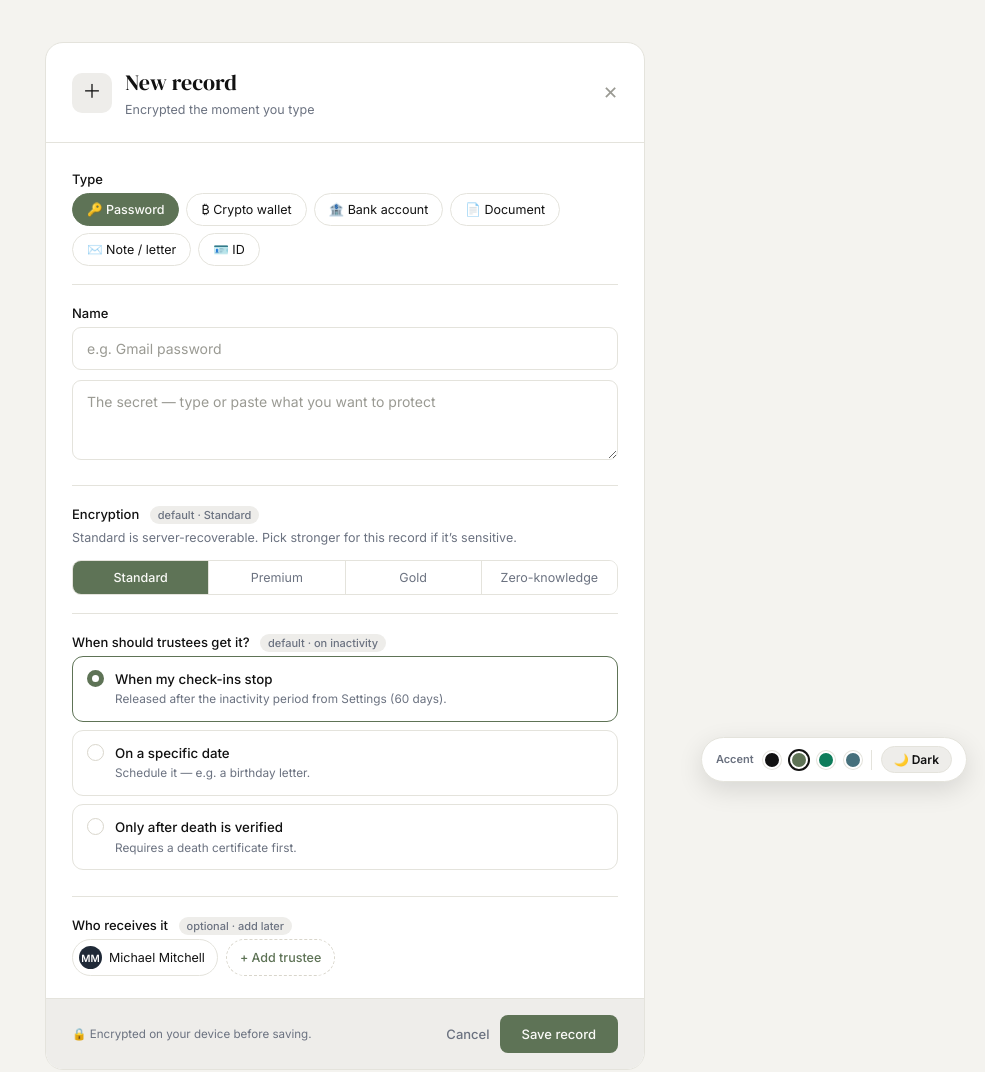
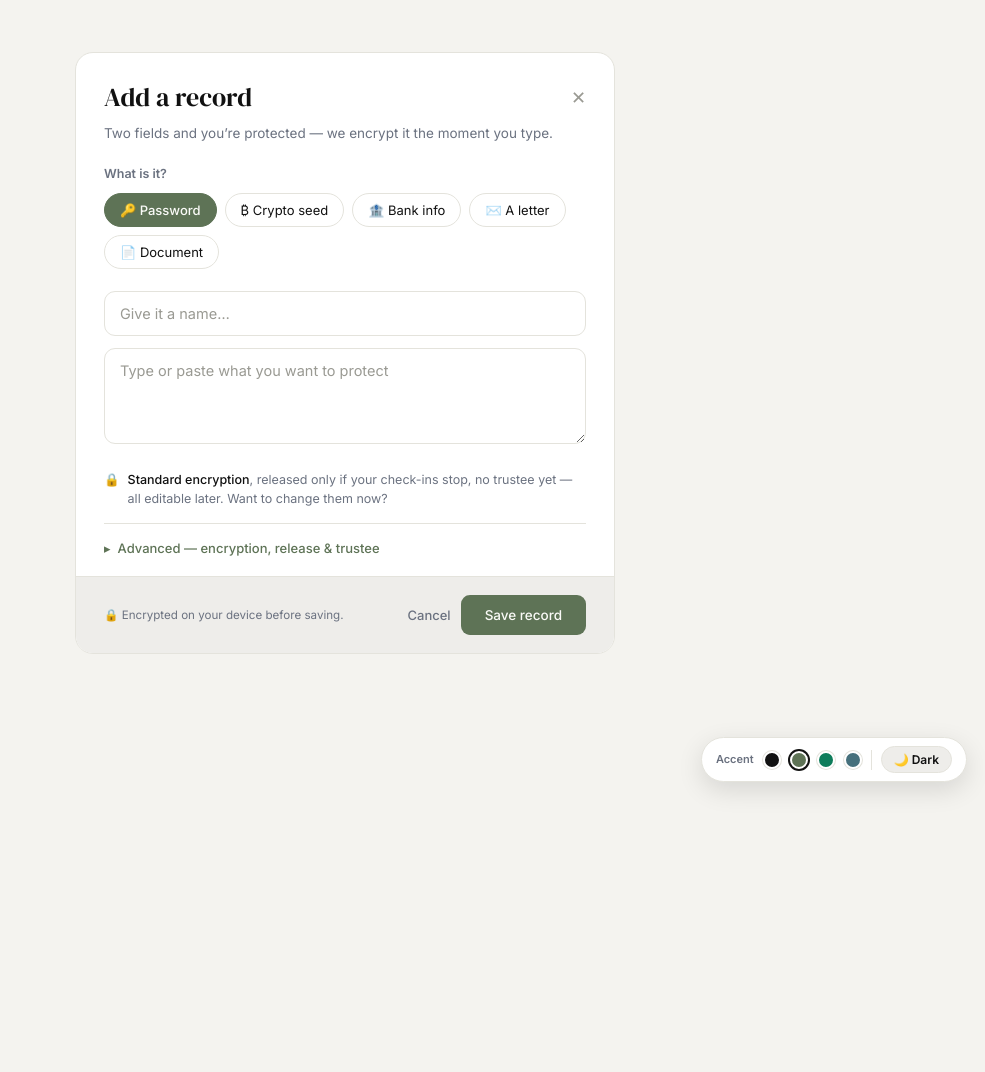
Before and after one commit to menadavid770/testamently-design-mockups, a plain HTML site: page v3/screens/add-record-dark-desktop.html in a window 1280 px wide. Shown: the whole page, without its empty margins (295-1280 px from the left). After the commit the page ends 800 px from the top, so only its background shows below. Drawn offline with Linux system fonts and the light colour scheme.

Commit message:
Make v3 add-record minimalist (2 fields + Advanced disclosure)
Was the full form; now quick-pick + name + secret with smart-default note and
encryption/release/trustee behind an 'Advanced' details disclosure.

Co-Authored-By: Claude Opus 4.8 <noreply@anthropic.com>

```diff
--- a/v3/screens/add-record-dark-desktop.html
+++ b/v3/screens/add-record-dark-desktop.html
@@ -3,7 +3,7 @@
 <head>
 <meta charset="UTF-8">
 <meta name="viewport" content="width=device-width, initial-scale=1.0">
-<title>Testamently — Add record (themeable · v3)</title>
+<title>Testamently — Add record (minimalist · v3)</title>
 <link rel="preconnect" href="https://fonts.googleapis.com"><link rel="preconnect" href="https://fonts.gstatic.com" crossorigin>
 <link href="https://fonts.googleapis.com/css2?family=DM+Serif+Display:ital@0;1&family=Inter:wght@300;400;500;600;700&display=swap" rel="stylesheet">
 <style>
@@ -12,38 +12,39 @@
   *,*::before,*::after{box-sizing:border-box;margin:0;padding:0}
   body{font-family:var(--sans);background:var(--bg);color:var(--text);line-height:1.6}
   button{font-family:inherit;cursor:pointer}
-  .stage{display:flex;justify-content:center;padding:42px 20px 90px}
-  .panel{width:100%;max-width:600px;background:var(--surface);border:1px solid var(--border);border-radius:18px;overflow:hidden}
-  .ptop{display:flex;align-items:center;gap:13px;padding:22px 26px;border-bottom:1px solid var(--border)}
-  .ptop .ic{width:40px;height:40px;border-radius:10px;background:var(--bg2);display:flex;align-items:center;justify-content:center;font-size:19px}
-  .ptop h2{font-family:var(--serif);font-size:22px;font-weight:400}.ptop .mt{font-size:12.5px;color:var(--muted)}
+  .stage{display:flex;justify-content:center;padding:52px 20px 90px}
+  .panel{width:100%;max-width:540px;background:var(--surface);border:1px solid var(--border);border-radius:18px;overflow:hidden}
+  .ptop{display:flex;align-items:center;gap:13px;padding:24px 28px 4px}
+  .ptop h2{font-family:var(--serif);font-size:26px;font-weight:400}
   .ptop .close{margin-left:auto;font-size:18px;color:var(--muted2);background:none;border:none}
-  .body{padding:8px 26px 4px}
-  .grp{padding:18px 0;border-bottom:1px solid var(--border)}.grp:last-child{border-bottom:none}
-  .lbl{font-size:13px;font-weight:500;margin-bottom:3px}.sub{font-size:12.5px;color:var(--muted);margin-bottom:12px}
-  .default-tag{font-size:11px;font-weight:500;color:var(--muted);background:var(--bg2);padding:2px 8px;border-radius:20px;margin-left:7px}
-  .cats{display:flex;flex-wrap:wrap;gap:7px}
-  .cat{font-size:12.5px;font-weight:400;color:var(--text);border:1px solid var(--border);border-radius:30px;padding:8px 14px;background:var(--surface)}
+  .ptop+.psub{padding:0 28px;font-size:13.5px;color:var(--muted);margin-bottom:20px}
+  .body{padding:0 28px}
+  .lbl{font-size:12.5px;font-weight:600;color:var(--muted);margin:0 0 9px}
+  .cats{display:flex;flex-wrap:wrap;gap:8px;margin-bottom:22px}
+  .cat{font-size:13px;font-weight:400;color:var(--text);border:1px solid var(--border);border-radius:30px;padding:8px 15px;background:var(--surface)}
   .cat.on{border-color:var(--accent);background:var(--accent);color:var(--accent-fg);font-weight:500}
-  input.ti,textarea.tv{width:100%;border:1px solid var(--border);border-radius:9px;padding:12px 14px;font-size:14px;font-family:inherit;color:var(--text);background:var(--surface)}
-  textarea.tv{min-height:80px;resize:vertical;margin-top:10px}
+  input.ti,textarea.tv{width:100%;border:1px solid var(--border);border-radius:11px;padding:13px 15px;font-size:14.5px;font-family:inherit;color:var(--text);background:var(--surface)}
+  textarea.tv{min-height:96px;resize:vertical;margin-top:12px}
   input.ti:focus,textarea.tv:focus{outline:none;border-color:var(--accent)}
   input.ti::placeholder,textarea.tv::placeholder{color:var(--muted2)}
+  .defaults{margin:18px 0 6px;font-size:12.5px;color:var(--muted);display:flex;align-items:flex-start;gap:8px;line-height:1.55}
+  .defaults b{color:var(--text);font-weight:500}
+  details{margin-top:14px;border-top:1px solid var(--border);padding-top:14px}
+  summary{list-style:none;cursor:pointer;font-size:13px;font-weight:500;color:var(--accent);display:flex;align-items:center;gap:7px}
+  summary::-webkit-details-marker{display:none}
+  summary .chev{transition:transform .15s}
+  details[open] summary .chev{transform:rotate(90deg)}
+  .adv{padding-top:14px}
+  .arow{margin-bottom:16px}
+  .arow .al{font-size:12.5px;font-weight:600;margin-bottom:8px}
   .seg{display:flex;border:1px solid var(--border);border-radius:9px;overflow:hidden}
-  .seg button{flex:1;font-size:12.5px;padding:9px 6px;background:var(--surface);border:none;color:var(--muted);border-left:1px solid var(--border)}
+  .seg button{flex:1;font-size:12px;padding:9px 6px;background:var(--surface);border:none;color:var(--muted);border-left:1px solid var(--border)}
   .seg button:first-child{border-left:none}.seg button.on{background:var(--accent);color:var(--accent-fg);font-weight:500}
-  .opt{display:flex;gap:11px;align-items:flex-start;border:1px solid var(--border);border-radius:11px;padding:12px 14px;margin-bottom:8px;cursor:pointer}
-  .opt.on{border-color:var(--accent)}
-  .radio{width:17px;height:17px;border-radius:50%;border:1.5px solid var(--toggle-off);flex:0 0 auto;margin-top:1px}.opt.on .radio{border:5px solid var(--accent)}
-  .opt h4{font-size:13.3px;font-weight:500}.opt p{font-size:11.8px;color:var(--muted)}
-  .who{display:flex;flex-wrap:wrap;gap:8px}
-  .chip{display:flex;align-items:center;gap:7px;border:1px solid var(--border);border-radius:30px;padding:6px 12px 6px 6px;font-size:12.5px;font-weight:400}
-  .av{width:23px;height:23px;border-radius:50%;color:#fff;font-size:10px;font-weight:600;display:flex;align-items:center;justify-content:center}
-  .addc{border:1px dashed var(--toggle-off);border-radius:30px;padding:6px 13px;font-size:12.5px;color:var(--accent);font-weight:500;background:none}
-  .foot{display:flex;align-items:center;gap:14px;padding:16px 26px;border-top:1px solid var(--border);background:var(--bg2)}
+  .pill{border:1px solid var(--border);border-radius:9px;padding:10px 13px;font-size:13px;background:var(--surface);color:var(--text);width:100%}
+  .foot{display:flex;align-items:center;gap:14px;padding:18px 28px;margin-top:18px;border-top:1px solid var(--border);background:var(--bg2)}
   .note{font-size:11.6px;color:var(--muted)}.foot .actions{margin-left:auto;display:flex;gap:10px}
   .cancel{font-size:13px;font-weight:500;color:var(--muted);background:none;border:none}
-  .save{font-size:13px;font-weight:500;color:var(--accent-fg);background:var(--accent);border:none;border-radius:8px;padding:11px 22px}
+  .save{font-size:13.5px;font-weight:500;color:var(--accent-fg);background:var(--accent);border:none;border-radius:9px;padding:12px 24px}
   .tsw{position:fixed;bottom:18px;right:18px;display:flex;align-items:center;gap:9px;background:var(--surface);border:1px solid var(--border);border-radius:30px;padding:8px 14px;z-index:50;box-shadow:0 8px 26px rgba(0,0,0,.12)}
   .tsw .lab{font-size:11px;color:var(--muted);font-weight:600}.tsw .acc-btn{width:18px;height:18px;border-radius:50%;border:2px solid var(--surface);box-shadow:0 0 0 1px var(--border);cursor:pointer;padding:0}.tsw .acc-btn.on{box-shadow:0 0 0 2px var(--text)}
   .tsw .sep{width:1px;height:20px;background:var(--border)}.tsw .mode-btn{font-size:12px;font-weight:600;color:var(--text);background:var(--bg2);border:1px solid var(--border);border-radius:20px;padding:5px 12px}
@@ -52,20 +53,26 @@
 </head>
 <body>
   <div class="stage"><div class="panel">
-    <div class="ptop"><div class="ic">＋</div><div><h2>New record</h2><div class="mt">Encrypted the moment you type</div></div><button class="close">✕</button></div>
+    <div class="ptop"><h2>Add a record</h2><button class="close">✕</button></div>
+    <div class="psub">Two fields and you’re protected — we encrypt it the moment you type.</div>
     <div class="body">
-      <div class="grp"><div class="lbl">Type</div><div class="cats">
-        <button class="cat on">🔑 Password</button><button class="cat">₿ Crypto wallet</button><button class="cat">🏦 Bank account</button><button class="cat">📄 Document</button><button class="cat">✉️ Note / letter</button><button class="cat">🪪 ID</button>
-      </div></div>
-      <div class="grp"><div class="lbl">Name</div><input class="ti" placeholder="e.g. Gmail password"><textarea class="tv" placeholder="The secret — type or paste what you want to protect"></textarea></div>
-      <div class="grp"><div class="lbl">Encryption <span class="default-tag">default · Standard</span></div><div class="sub">Standard is server-recoverable. Pick stronger for this record if it’s sensitive.</div>
-        <div class="seg"><button class="on">Standard</button><button>Premium</button><button>Gold</button><button>Zero-knowledge</button></div></div>
-      <div class="grp"><div class="lbl">When should trustees get it? <span class="default-tag">default · on inactivity</span></div>
-        <div class="opt on"><span class="radio"></span><div><h4>When my check-ins stop</h4><p>Released after the inactivity period from Settings (60 days).</p></div></div>
-        <div class="opt"><span class="radio"></span><div><h4>On a specific date</h4><p>Schedule it — e.g. a birthday letter.</p></div></div>
-        <div class="opt"><span class="radio"></span><div><h4>Only after death is verified</h4><p>Requires a death certificate first.</p></div></div></div>
-      <div class="grp"><div class="lbl">Who receives it <span class="default-tag">optional · add later</span></div>
-        <div class="who"><span class="chip"><span class="av" style="background:#1f2937">MM</span>Michael Mitchell</span><button class="addc">+ Add trustee</button></div></div>
+      <p class="lbl">What is it?</p>
+      <div class="cats">
+        <button class="cat on">🔑 Password</button><button class="cat">₿ Crypto seed</button><button class="cat">🏦 Bank info</button><button class="cat">✉️ A letter</button><button class="cat">📄 Document</button>
+      </div>
+      <input class="ti" placeholder="Give it a name…">
+      <textarea class="tv" placeholder="Type or paste what you want to protect"></textarea>
+
+      <div class="defaults">🔒<div><b>Standard encryption</b>, released only if your check-ins stop, no trustee yet — all editable later. Want to change them now?</div></div>
+
+      <details>
+        <summary><span class="chev">▸</span> Advanced — encryption, release &amp; trustee</summary>
+        <div class="adv">
+          <div class="arow"><div class="al">Encryption</div><div class="seg"><button class="on">Standard</button><button>Premium</button><button>Gold</button><button>Zero-knowledge</button></div></div>
+          <div class="arow"><div class="al">Release to trustees</div><select class="pill"><option selected>When my check-ins stop (60 days)</option><option>On a specific date</option><option>Only after death is verified</option></select></div>
+          <div class="arow"><div class="al">Who receives it</div><select class="pill"><option selected>Add later</option><option>Michael Mitchell</option><option>Jennifer Roth</option></select></div>
+        </div>
+      </details>
     </div>
     <div class="foot"><span class="note">🔒 Encrypted on your device before saving.</span><div class="actions"><button class="cancel">Cancel</button><button class="save">Save record</button></div></div>
   </div></div>
```
Also changed, not shown: v3/index.html (+1 -1 lines), v3/screens/add-record-dark-mobile.html (+45 -38 lines), v3/shots/add-record-dark-desktop.png, v3/shots/add-record-dark-mobile.png.
